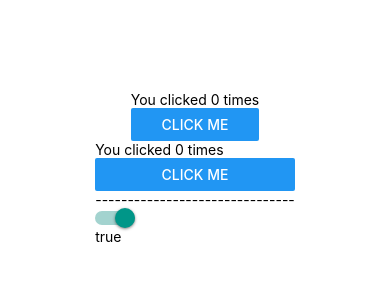
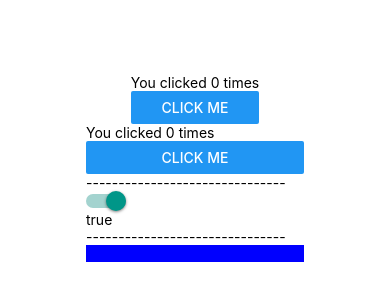
Before and after one commit to fluorjo/rn_fastcampus, a React Native app: screen / in a window 390 px wide. Shown: the part 254-554 px from the top of the page. Built offline with nearby package versions, Linux system fonts and the light colour scheme.

Commit message:
textInput, onchangetext

```diff
--- a/StateWithFunctionalComponent.tsx
+++ b/StateWithFunctionalComponent.tsx
@@ -1,11 +1,12 @@
 import React, {useState} from 'react';
-import {Button, Switch, Text, View} from 'react-native';
+import {Button, Switch, Text, TextInput, View} from 'react-native';
 
 const StateWithFunctionalComponent = () => {
   // 1. useState로 초기값 0 세팅
   // 2. count는 원소. setCount 함수.
   const [count, setCount] = useState(0);
   const [isOn, setIsOn] = useState(true);
+  const [name, setName] = useState('');
 
   return (
     <View>
@@ -23,6 +24,15 @@ const StateWithFunctionalComponent = () => {
         }}
       />
       <Text>{isOn ? 'true' : 'false'}</Text>
+      <Text>-------------------------------</Text>
+      <TextInput
+        value={name}
+        onChangeText={v => {
+          console.log('v', v);
+          setName(v);
+        }}
+        style={{backgroundColor: 'blue'}}
+      />
     </View>
   );
 };
```
